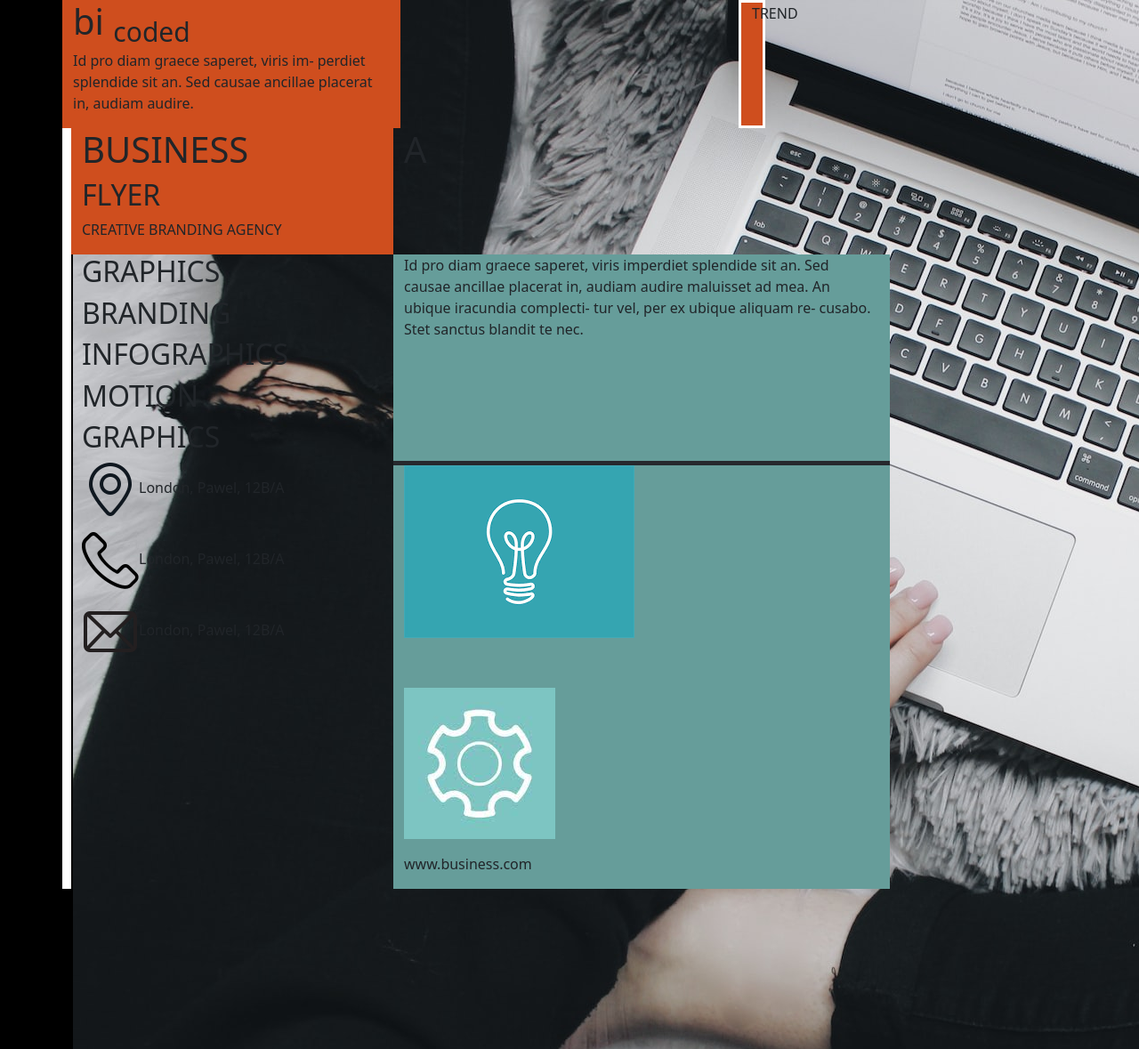
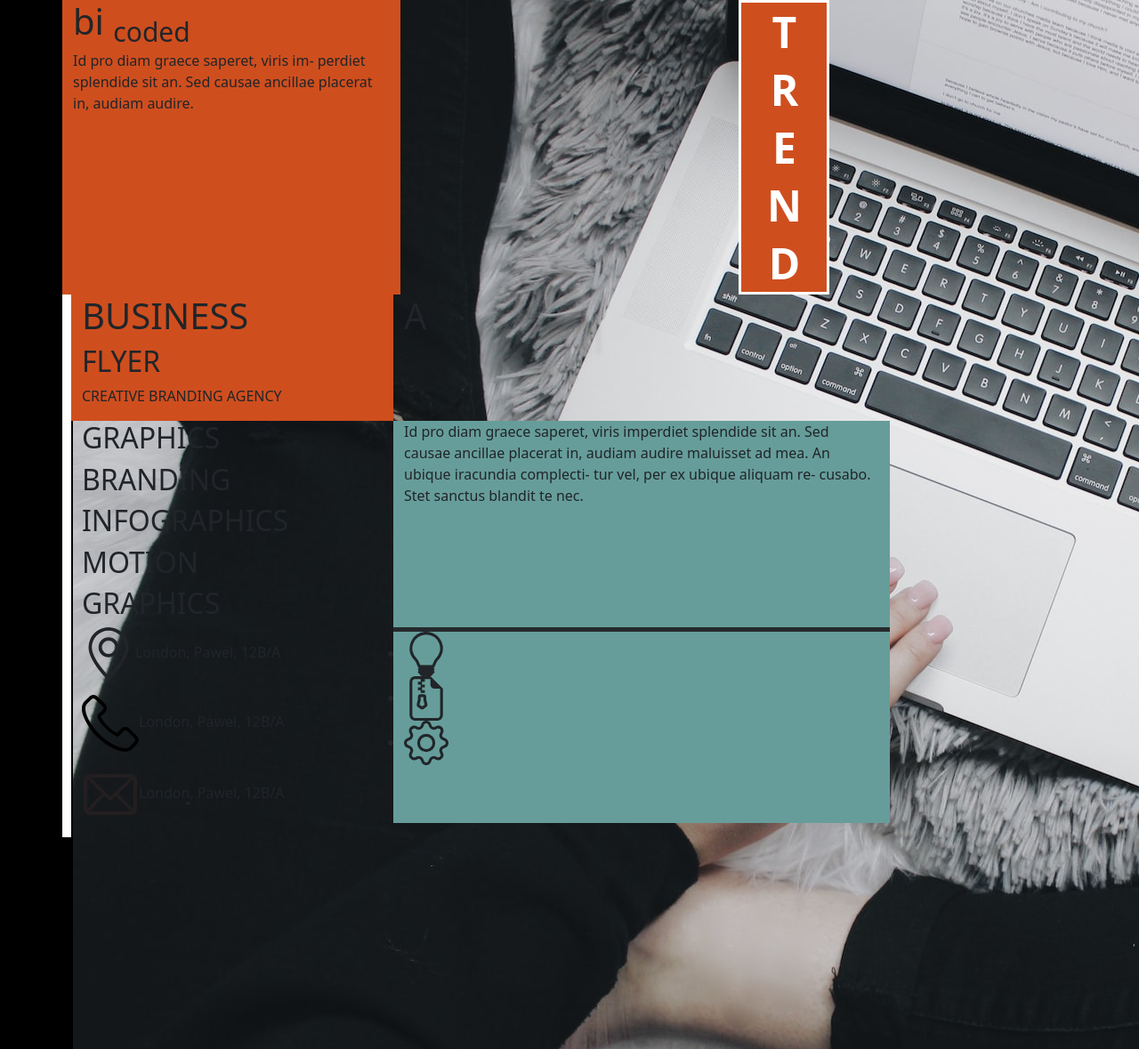
Before and after one commit to Nitin-1464/layout-5, a plain HTML site: page index.html in a window 1280 px wide. Shown: the top 1179 px of the page at 89% size. Drawn offline with nearby package versions, Linux system fonts and the light colour scheme.

Commit message:
Add files via upload

```diff
--- a/index.html
+++ b/index.html
@@ -24,7 +24,7 @@
                  <div class="col-md-4" style="background-color: rgb(207, 78, 30); "><h1>bi <sub>coded</sub></h1>
                         <p>Id pro diam graece saperet, viris im- perdiet splendide sit an. Sed causae ancillae placerat in, audiam audire.</p>
                     </div>
-                    <div class="col-md-4 offset-md-4" style="background-color:rgb(207, 78, 30); border: solid white; width: 0px; left:0px;">TREND</div>
+                    <div class="col-md-4 offset-md-4" style="background-color:rgb(207, 78, 30); border: solid white; " id="hor">TREND</div>
                  </div>
                 </div>
             </div>
@@ -65,16 +65,28 @@
             <div class="row" style="position: relative;">
                 <div class="row">
                     <div class="col-md-4" style="border-left: 10px solid white; ">
-                     <p><img src="./pin-location-mark-needle-pricker-64.webp" alt="">London, Pawel, 12B/A</p>
+                     <p><svg xmlns="http://www.w3.org/2000/svg" width="60" height="60" fill="currentColor" class="bi bi-geo-alt" viewBox="0 0 16 16">
+                        <path d="M12.166 8.94c-.524 1.062-1.234 2.12-1.96 3.07A31.493 31.493 0 0 1 8 14.58a31.481 31.481 0 0 1-2.206-2.57c-.726-.95-1.436-2.008-1.96-3.07C3.304 7.867 3 6.862 3 6a5 5 0 0 1 10 0c0 .862-.305 1.867-.834 2.94zM8 16s6-5.686 6-10A6 6 0 0 0 2 6c0 4.314 6 10 6 10z"/>
+                        <path d="M8 8a2 2 0 1 1 0-4 2 2 0 0 1 0 4zm0 1a3 3 0 1 0 0-6 3 3 0 0 0 0 6z"/>
+                      </svg>London, Pawel, 12B/A</p>
                      <p><img src="./icon-03-64.webp" alt="">London, Pawel, 12B/A</p>
                      <p><img src="./Document-doc-file-email-message-order-paper-64.webp" alt="">London, Pawel, 12B/A</p>
                     </div>
-                    <div class="col-4 col-sm-6" style="border-top: 5px solid #26292d ; background-color: #669d9a;">
-                       <div class="col-sm"> <p><img src="./images.png" alt=""></p></div>
-                       <div class="col-sm"><p><img src="./book_read_write-64.webp" alt=""></p></div>
-                       <div class="col-sm"><p><img src="./images.jpeg" alt=""></p></div>
-                        <p>www.business.com</p>
-                    </div>
+                    <ul class="col-4 col-sm-6" style="border-top: 5px solid #26292d ; background-color: #669d9a;" >
+                       <li><svg xmlns="http://www.w3.org/2000/svg" width="50" height="50" fill="currentColor" class="bi bi-lightbulb" viewBox="0 0 16 16">
+                        <path d="M2 6a6 6 0 1 1 10.174 4.31c-.203.196-.359.4-.453.619l-.762 1.769A.5.5 0 0 1 10.5 13a.5.5 0 0 1 0 1 .5.5 0 0 1 0 1l-.224.447a1 1 0 0 1-.894.553H6.618a1 1 0 0 1-.894-.553L5.5 15a.5.5 0 0 1 0-1 .5.5 0 0 1 0-1 .5.5 0 0 1-.46-.302l-.761-1.77a1.964 1.964 0 0 0-.453-.618A5.984 5.984 0 0 1 2 6zm6-5a5 5 0 0 0-3.479 8.592c.263.254.514.564.676.941L5.83 12h4.342l.632-1.467c.162-.377.413-.687.676-.941A5 5 0 0 0 8 1z"/>
+                      </svg>
+                    </li>
+                    <li><svg xmlns="http://www.w3.org/2000/svg" width="50" height="50" fill="currentColor" class="bi bi-file-earmark-zip" viewBox="0 0 16 16">
+                        <path d="M5 7.5a1 1 0 0 1 1-1h1a1 1 0 0 1 1 1v.938l.4 1.599a1 1 0 0 1-.416 1.074l-.93.62a1 1 0 0 1-1.11 0l-.929-.62a1 1 0 0 1-.415-1.074L5 8.438V7.5zm2 0H6v.938a1 1 0 0 1-.03.243l-.4 1.598.93.62.929-.62-.4-1.598A1 1 0 0 1 7 8.438V7.5z"/>
+                        <path d="M14 4.5V14a2 2 0 0 1-2 2H4a2 2 0 0 1-2-2V2a2 2 0 0 1 2-2h5.5L14 4.5zm-3 0A1.5 1.5 0 0 1 9.5 3V1h-2v1h-1v1h1v1h-1v1h1v1H6V5H5V4h1V3H5V2h1V1H4a1 1 0 0 0-1 1v12a1 1 0 0 0 1 1h8a1 1 0 0 0 1-1V4.5h-2z"/>
+                      </svg>
+                    </li>
+                    <li><svg xmlns="http://www.w3.org/2000/svg" width="50" height="50" fill="currentColor" class="bi bi-gear" viewBox="0 0 16 16">
+                        <path d="M8 4.754a3.246 3.246 0 1 0 0 6.492 3.246 3.246 0 0 0 0-6.492zM5.754 8a2.246 2.246 0 1 1 4.492 0 2.246 2.246 0 0 1-4.492 0z"/>
+                        <path d="M9.796 1.343c-.527-1.79-3.065-1.79-3.592 0l-.094.319a.873.873 0 0 1-1.255.52l-.292-.16c-1.64-.892-3.433.902-2.54 2.541l.159.292a.873.873 0 0 1-.52 1.255l-.319.094c-1.79.527-1.79 3.065 0 3.592l.319.094a.873.873 0 0 1 .52 1.255l-.16.292c-.892 1.64.901 3.434 2.541 2.54l.292-.159a.873.873 0 0 1 1.255.52l.094.319c.527 1.79 3.065 1.79 3.592 0l.094-.319a.873.873 0 0 1 1.255-.52l.292.16c1.64.893 3.434-.902 2.54-2.541l-.159-.292a.873.873 0 0 1 .52-1.255l.319-.094c1.79-.527 1.79-3.065 0-3.592l-.319-.094a.873.873 0 0 1-.52-1.255l.16-.292c.893-1.64-.902-3.433-2.541-2.54l-.292.159a.873.873 0 0 1-1.255-.52l-.094-.319zm-2.633.283c.246-.835 1.428-.835 1.674 0l.094.319a1.873 1.873 0 0 0 2.693 1.115l.291-.16c.764-.415 1.6.42 1.184 1.185l-.159.292a1.873 1.873 0 0 0 1.116 2.692l.318.094c.835.246.835 1.428 0 1.674l-.319.094a1.873 1.873 0 0 0-1.115 2.693l.16.291c.415.764-.42 1.6-1.185 1.184l-.291-.159a1.873 1.873 0 0 0-2.693 1.116l-.094.318c-.246.835-1.428.835-1.674 0l-.094-.319a1.873 1.873 0 0 0-2.692-1.115l-.292.16c-.764.415-1.6-.42-1.184-1.185l.159-.291A1.873 1.873 0 0 0 1.945 8.93l-.319-.094c-.835-.246-.835-1.428 0-1.674l.319-.094A1.873 1.873 0 0 0 3.06 4.377l-.16-.292c-.415-.764.42-1.6 1.185-1.184l.292.159a1.873 1.873 0 0 0 2.692-1.115l.094-.319z"/>
+                      </svg></li>
+                    </ul>
                   </div>
             </div>
         </div>
--- a/style.css
+++ b/style.css
@@ -30,25 +30,12 @@ body {
     margin: 5rem 5rem;
 }
 
-.block-txt .head div {
-    background-color: rgb(197, 87, 14);
-    margin-top: 1rem;
-    padding: 0.3rem;
-    width: 7rem;
-    padding-left: 10px;
+#hor{
+    writing-mode: vertical-lr;
+    text-orientation: upright;
+    width: fit-content;
+    font-size: 3rem;
+    color: white;
+    font-weight: 700;
+    border: 7px solid white;
 }
-
-.block-txt .body {
-    margin-top: 1rem;
-
-}
-#pink-sec {
-    background-color: #c93a76bd;
-    padding: 167px;
-    height: 100vh;
-}
-#white-sec {
-    background-color: white;
-    padding: 100px;
-    height: 100vh;
-}
```
